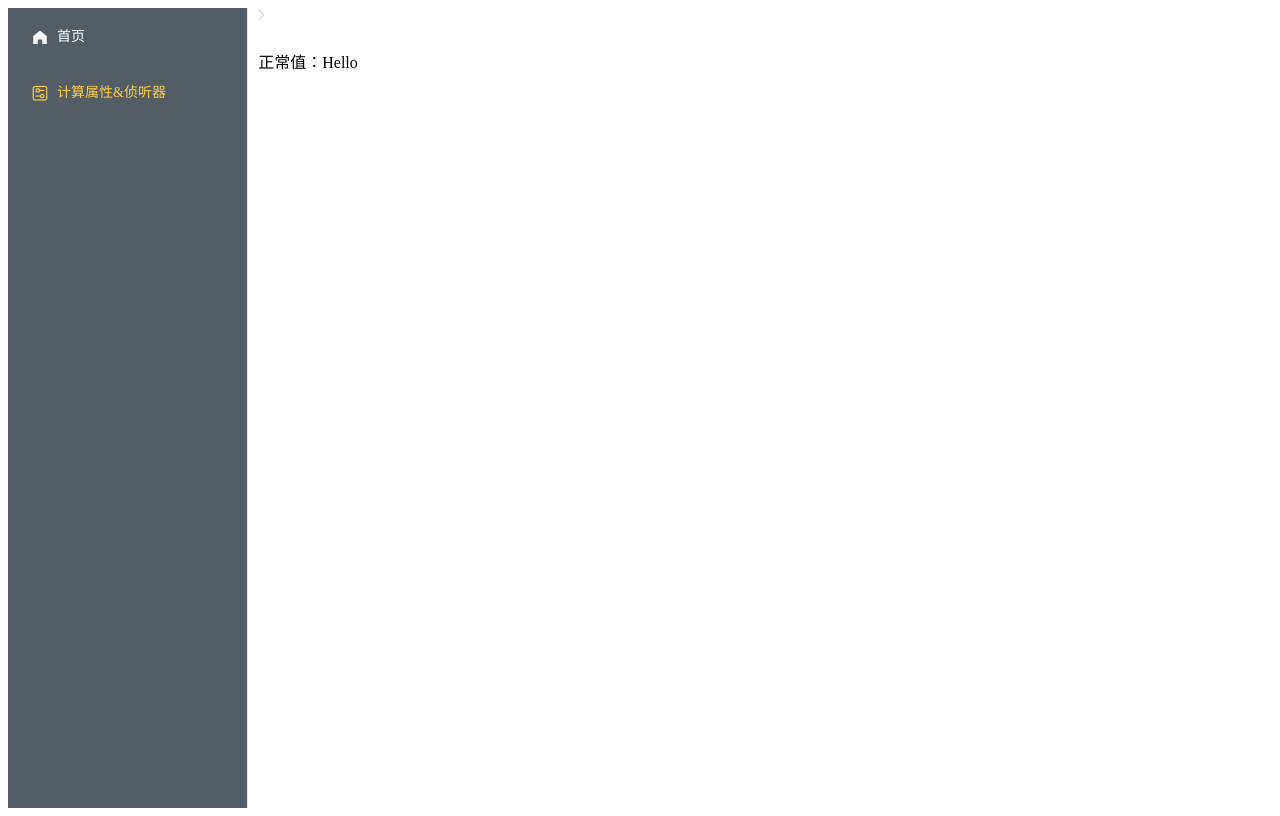
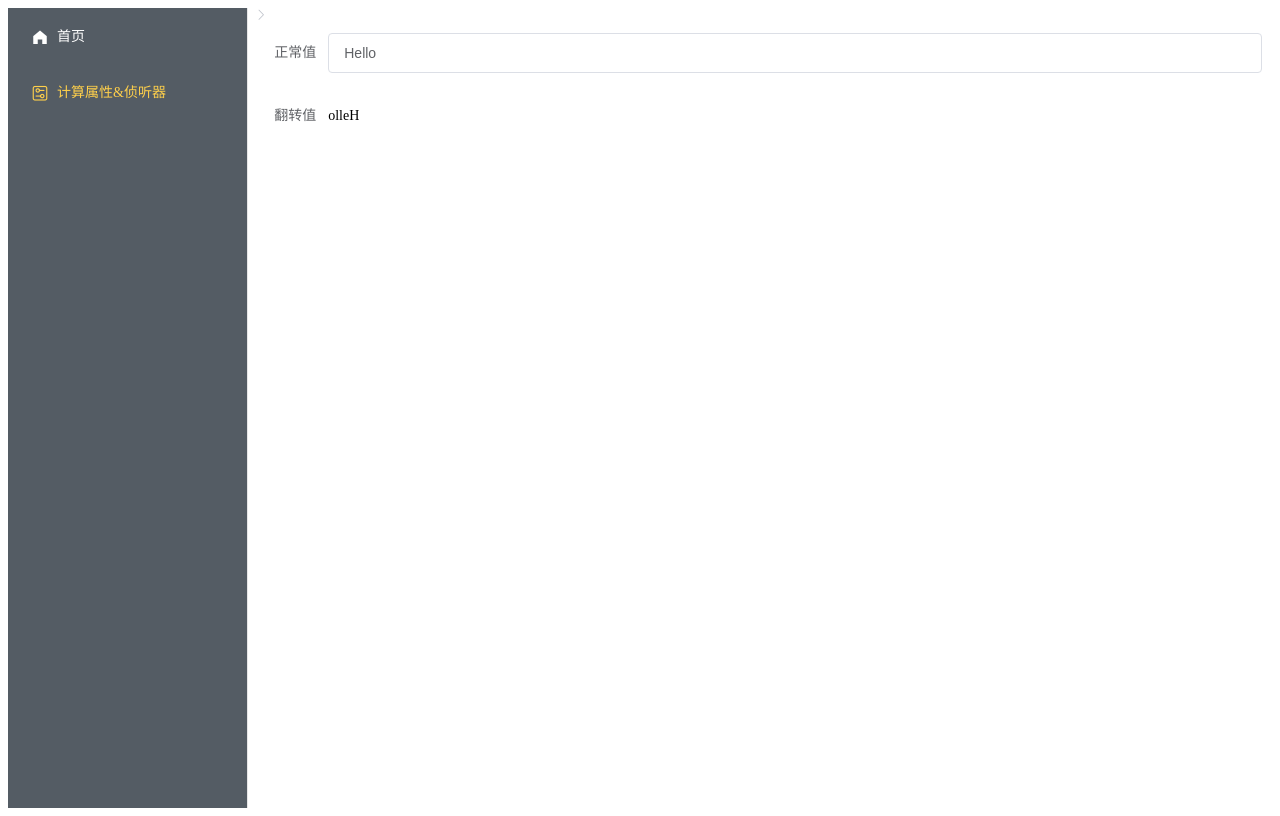
Before and after one commit to MirrorYan/vue-demo, a Vue app: page / in a window 1280 px wide. Both pictures are taken after a click on the item "计算属性&侦听器". Built offline with nearby package versions, Linux system fonts and the light colour scheme.

Commit message:
Mirror submit.

```diff
--- a/src/views/ComputedWatch/index.vue
+++ b/src/views/ComputedWatch/index.vue
@@ -1,7 +1,13 @@
 <template>
   <div>
-
-    <p>正常值：{{ msg }}</p>
+    <el-form label-width="70px">
+      <el-form-item label="正常值">
+        <el-input v-model="msg" width="100" />
+      </el-form-item>
+      <el-form-item label="翻转值">
+        <span>{{ reverseMsg }}</span>
+      </el-form-item>
+    </el-form>
   </div>
 </template>
 
@@ -15,7 +21,7 @@ export default {
   },
   computed: {
     reverseMsg () {
-
+      return this.msg.split('').reverse().join('');
     }
   }
 }
```
